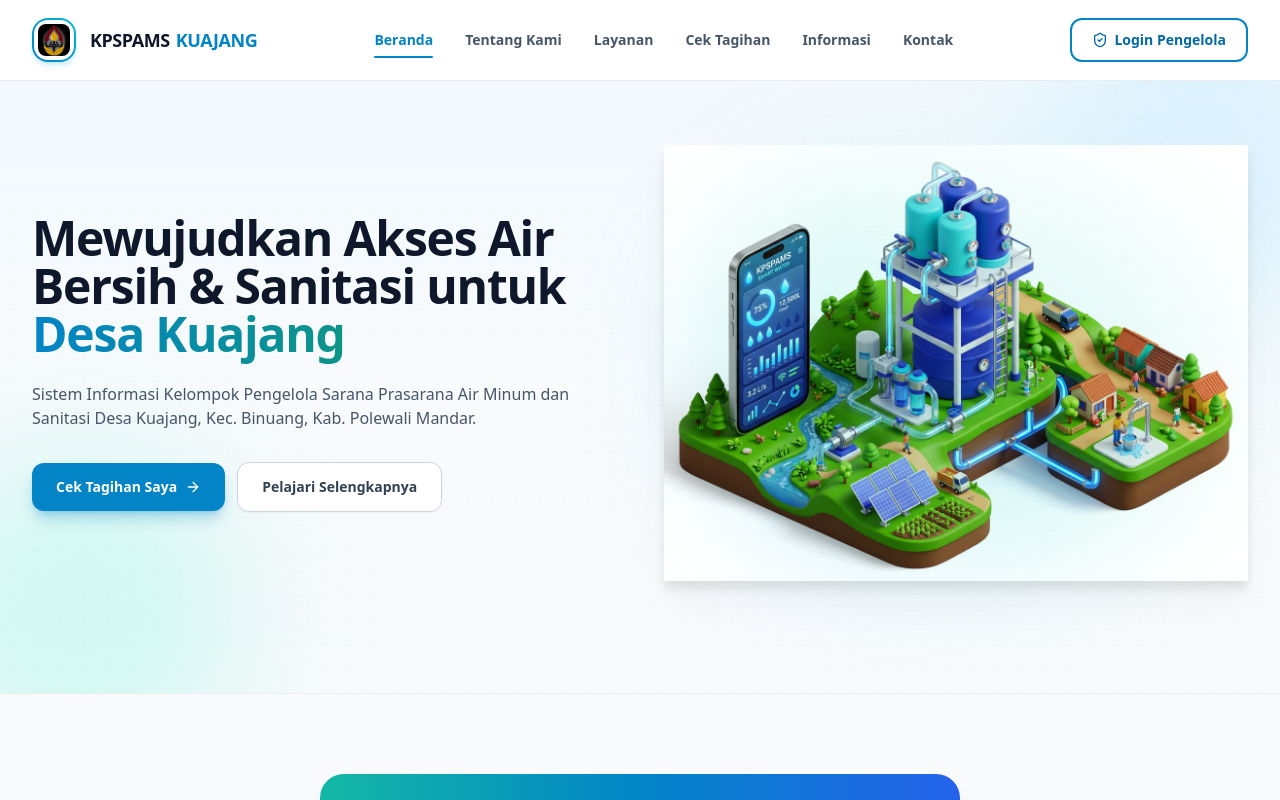
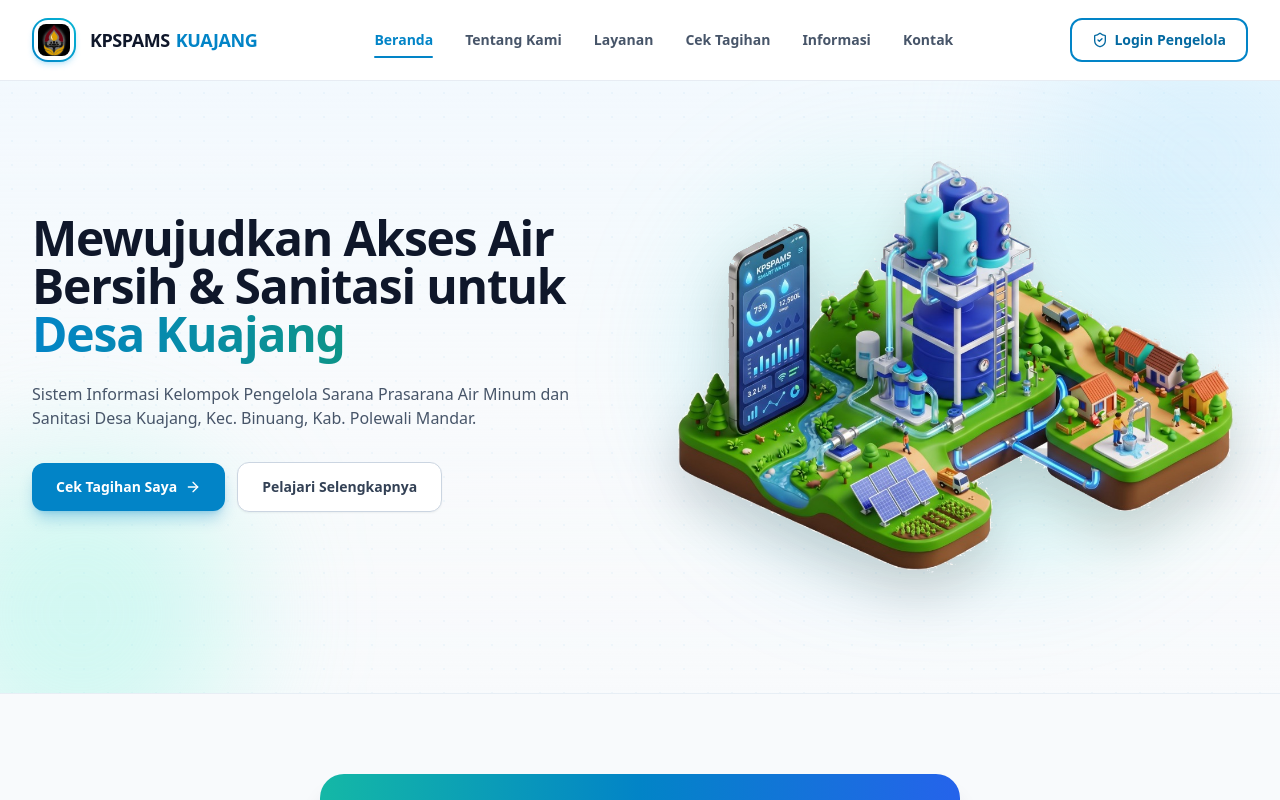
Before and after one commit to zarukjhi21/sistem_kpspams, a Next.js app in the folder frontend/: page / in a window 1280 px wide. Shown: the top 800 px of the page. Built offline with nearby package versions, Linux system fonts and the light colour scheme; no server answers.

Commit message:
feat(hero): replace hero illustration with transparent PNG version

```diff
--- a/frontend/src/app/page.tsx
+++ b/frontend/src/app/page.tsx
@@ -391,10 +391,10 @@ export default function HomePage() {
                     <Image
                       src="/hero-water-illustration.png"
                       alt="Ilustrasi Infrastruktur Air Bersih KPSPAMS Desa Kuajang"
-                      width={700}
-                      height={500}
+                      width={1024}
+                      height={764}
                       priority
-                      className="w-full h-auto max-h-[250px] sm:max-h-[360px] lg:max-h-none object-contain mx-auto mix-blend-multiply drop-shadow-xl"
+                      className="w-full h-auto max-h-[280px] sm:max-h-[420px] lg:max-h-none object-contain mx-auto drop-shadow-2xl"
                     />
                   </div>
                 </div>
```
Also changed, not shown: frontend/public/hero-water-illustration.png.
